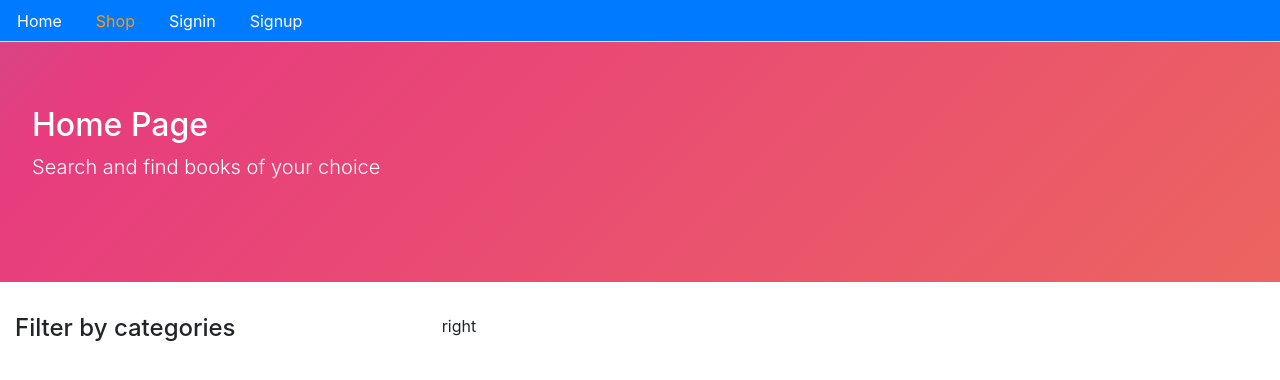
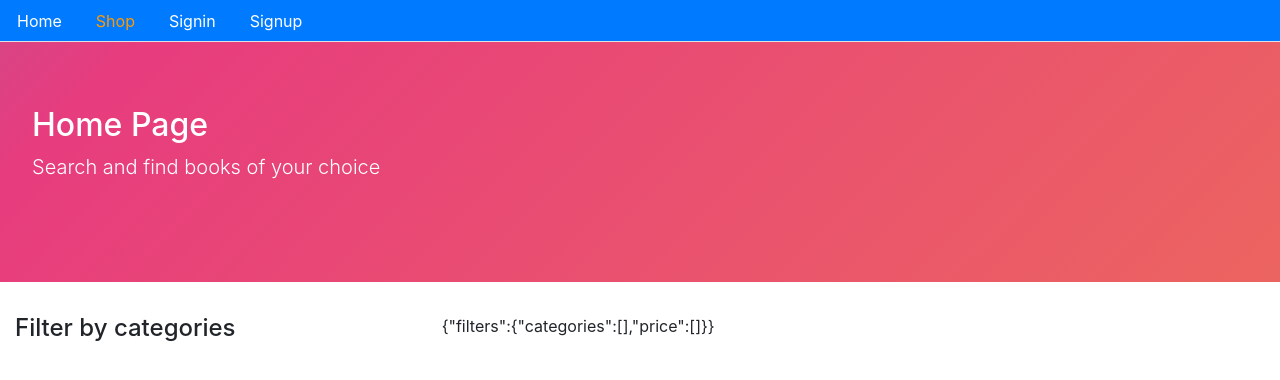
Before and after one commit to n4sunday/ecommerce-frontend, a React (Create React App) app: page /shop in a window 1280 px wide. Shown: the top 380 px of the page. Built offline with nearby package versions, Linux system fonts and the light colour scheme; no server answers.

Commit message:
set filters with category

```diff
--- a/src/core/Shop.js
+++ b/src/core/Shop.js
@@ -5,6 +5,9 @@ import { getCategories } from './apiCore'
 import Checkbox from './Checkbox'
 
 const Shop = () => {
+    const [myFilters, setMyFilters] = useState({
+        filters: { categories: [], price: [] }
+    })
     const [categories, setCategories] = useState([])
     const [error, setError] = useState(false)
 
@@ -24,7 +27,10 @@ const Shop = () => {
     }, [])
 
     const handleFilters = (filters, filterBy) => {
-        console.log('Shop',filters, filterBy)
+        // console.log('Shop', filters, filterBy)
+        const newFilters = { ...myFilters }
+        newFilters.filters[filterBy] = filters
+        setMyFilters(newFilters)
     }
 
     return (
@@ -39,12 +45,14 @@ const Shop = () => {
                     <ul>
                         <Checkbox
                             categories={categories}
-                            handleFilters={filters => handleFilters(filters, 'category')}
+                            handleFilters={filters =>
+                                handleFilters(filters, 'category')
+                            }
                         />
                     </ul>
                 </div>
                 <div className="col-8">
-                    right
+                    {JSON.stringify(myFilters)}
                 </div>
             </div>
         </Layout>
```
